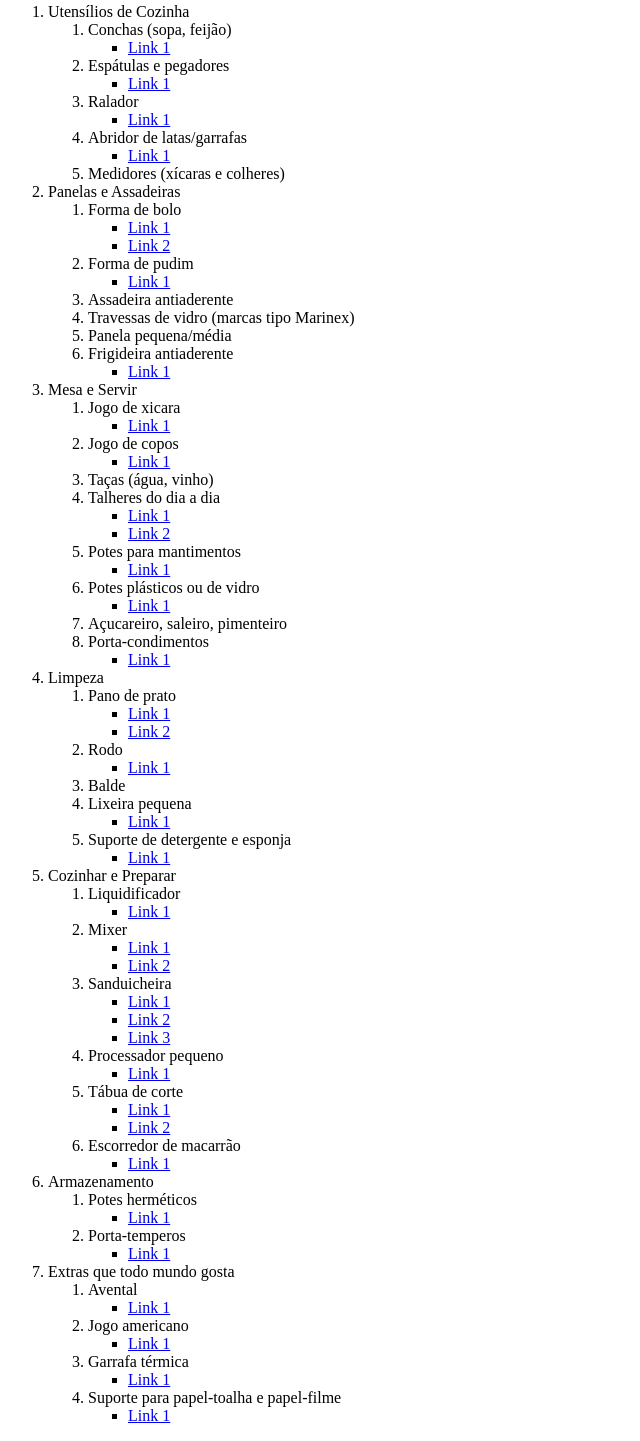
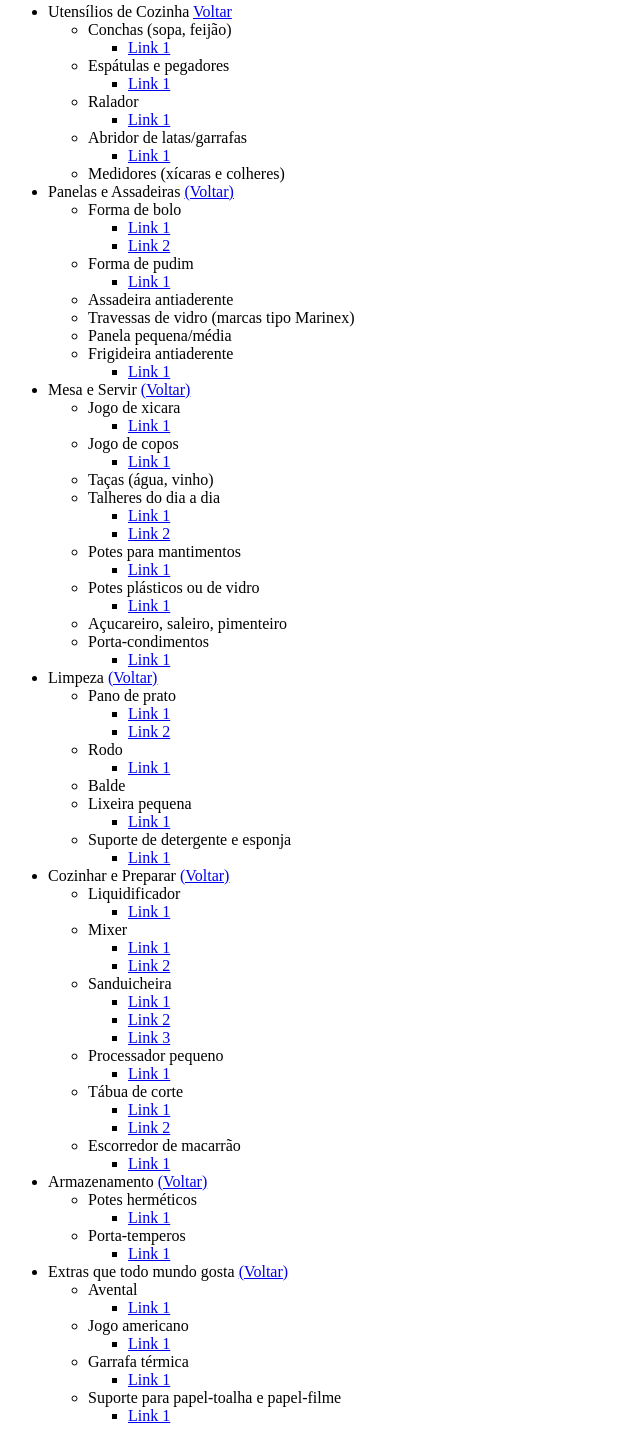
Before and after one commit to elberthjr/projeto-casa-nova, a plain HTML site: page index.html in a window 1280 px wide. Shown: the part 453-1894 px from the top of the page, without its empty margins (0-640 px from the left). Drawn offline with Linux system fonts and the light colour scheme.

Commit message:
Update index.html

```diff
--- a/index.html
+++ b/index.html
@@ -7,7 +7,7 @@
     <title>Chá de Cozinha - Mi & Jr</title>
 </head>
 <body>
-    <h1>Chá de Cozinha - <strong><i>Mirela e Elberth</i></strong></h1>
+    <h1 id="inicio">Chá de Cozinha - <strong><i>Mirela e Elberth</i></strong></h1>
     <hr>
     <h2>Indice</h2>
     <h2><u>Convite</u></h2>
@@ -25,9 +25,9 @@
         <li><a href="#extras">Extras que todo mundo gosta</a></li>
     </ul>
 
-   <ol>
-  <li>Utensílios de Cozinha
-    <ol>
+   <ul>
+  <li id="utensilio">Utensílios de Cozinha <a href="#inicio">Voltar</a>
+    <ul>
       <li>Conchas (sopa, feijão)
         <ul>
           <li><a href="https://shopee.com.br/Concha-De-Feijão-sopa-inox-Utensilio-Cozinha-Inox-31-5cm-pegador-inox-i.286663262.4778080459">Link 1</a></li>
@@ -49,11 +49,11 @@
         </ul>
       </li>
       <li>Medidores (xícaras e colheres)</li>
-    </ol>
+    </ul>
   </li>
 
-  <li>Panelas e Assadeiras
-    <ol>
+  <li id="panelas">Panelas e Assadeiras <a href="#inicio"> (Voltar)</a>
+    <ul>
       <li>Forma de bolo
         <ul>
           <li><a href="https://www.mercadolivre.com.br/jogo-3-forma-assadeira-bolo-torta-retangular-1-2-3-e68/p/MLB27669758">Link 1</a></li>
@@ -73,11 +73,11 @@
           <li><a href="https://www.amazon.com.br/Tramontina-JOGO-FRIGIDEIRAS-CARIBE-PRETO/dp/B09W48TKX2">Link 1</a></li>
         </ul>
       </li>
-    </ol>
+    </ul>
   </li>
 
-  <li>Mesa e Servir
-    <ol>
+  <li id="mesa">Mesa e Servir <a href="#inicio"> (Voltar)</a>
+    <ul>
       <li>Jogo de xicara
         <ul>
           <li><a href="https://br.shp.ee/UrCo7X8">Link 1</a></li>
@@ -111,11 +111,11 @@
           <li><a href="https://www.mercadolivre.com.br/1102decor-hermetico-mantimentos-atacado">Link 1</a></li>
         </ul>
       </li>
-    </ol>
+    </ul>
   </li>
 
-  <li>Limpeza
-    <ol>
+  <li id="limpeza">Limpeza <a href="#inicio"> (Voltar)</a>
+    <ul>
       <li>Pano de prato
         <ul>
           <li><a href="https://www.amazon.com.br/Atoalhado-Felpudo-Excelente-Qualidade-Tamanho/dp/B0F4STK1SV">Link 1</a></li>
@@ -138,11 +138,11 @@
           <li><a href="https://www.amazon.com.br/Dispenser-Single-Detergente-Esponja-Coza/dp/B084Z5383Z">Link 1</a></li>
         </ul>
       </li>
-    </ol>
+    </ul>
   </li>
 
-  <li>Cozinhar e Preparar
-    <ol>
+  <li id="cozinhar">Cozinhar e Preparar <a href="#inicio"> (Voltar)</a>
+    <ul>
       <li>Liquidificador
         <ul>
           <li><a href="https://www.amazon.com.br/MONDIAL-Liquidificador-Turbo-Power-Preto/dp/B07QK91PTZ">Link 1</a></li>
@@ -177,11 +177,11 @@
           <li><a href="https://www.amazon.com.br/Escorredor-Massas-Prime-Lyor-2222/dp/B07BYWL17J">Link 1</a></li>
         </ul>
       </li>
-    </ol>
+    </ul>
   </li>
 
-  <li>Armazenamento
-    <ol>
+  <li id="armazenamento">Armazenamento <a href="#inicio"> (Voltar)</a>
+    <ul>
       <li>Potes herméticos
         <ul>
           <li><a href="https://www.mercadolivre.com.br/conjunto-10-potes-640ml-vidro-hermetico">Link 1</a></li>
@@ -192,11 +192,11 @@
           <li><a href="https://br.shp.ee/vYReUeG">Link 1</a></li>
         </ul>
       </li>
-    </ol>
+    </ul>
   </li>
 
-  <li>Extras que todo mundo gosta
-    <ol>
+  <li id="extras">Extras que todo mundo gosta <a href="#inicio"> (Voltar)</a>
+    <ul>
       <li>Avental
         <ul>
           <li><a href="https://produto.mercadolivre.com.br/MLB-5982795898-avental-de-cozinha">Link 1</a></li>
@@ -217,9 +217,9 @@
           <li><a href="https://www.amazon.com.br/Toalha-Parede-Suporte-Suspenso-Alumínio/dp/B0C9XKHZ9X">Link 1</a></li>
         </ul>
       </li>
-    </ol>
+    </ul>
   </li>
-</ol>
+</ul>
 
 </body>
 </html>
```
